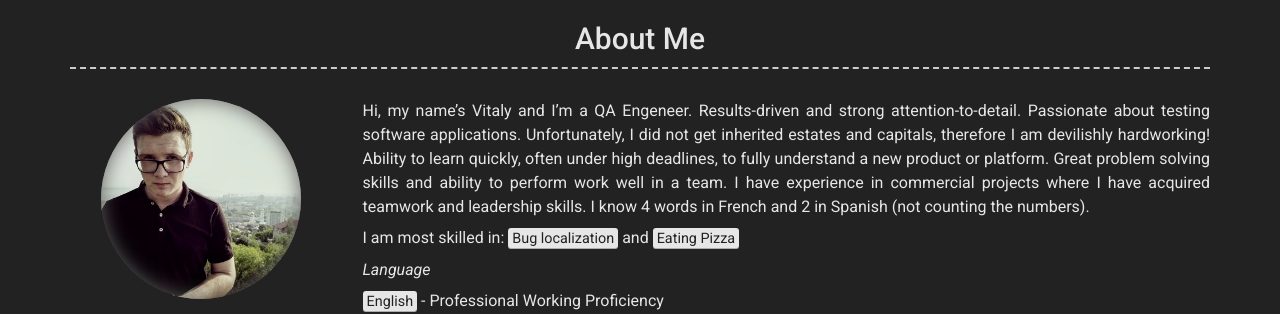
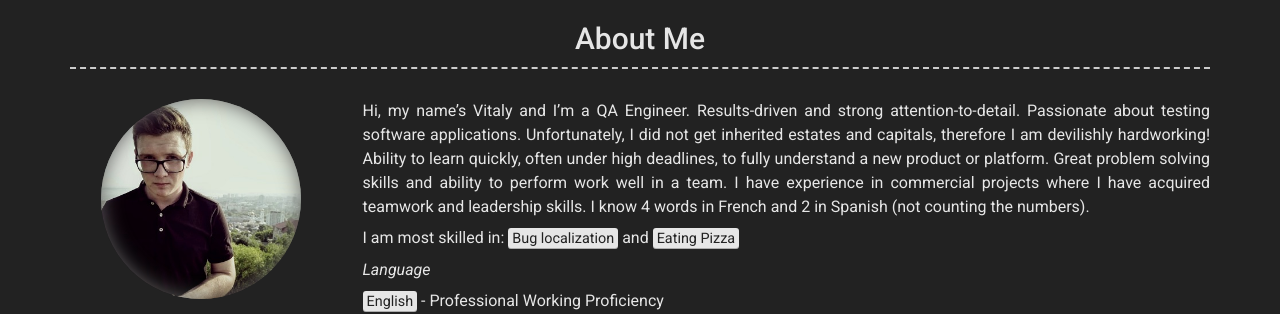
Before and after one commit to VitoOsyko/gadaborshev.github.io, a Jekyll site: the page built from index.md, in a window 1280 px wide. Shown: the part 155-469 px from the top of the page. Built offline with Jekyll 4.4.1, drawn with Linux system fonts in a browser that asks for light colours; nearby versions of some CDN libraries.

Commit message:
Update _config.yml

```diff
--- a/_config.yml
+++ b/_config.yml
@@ -48,7 +48,7 @@ additional_links:
 about_title: About Me
 about_profile_image: images/profile.jpg
 about_content: | # this will include new lines to allow paragraphs
-  Hi, my name's Vitaly and I'm a QA Engeneer. Results-driven and strong attention-to-detail. Passionate about testing software applications. Unfortunately, I did not get inherited estates and capitals, therefore I am devilishly hardworking! Ability to learn quickly, often under high deadlines, to fully understand a new product or platform. Great problem solving skills and ability to perform work well in a team. I have experience in commercial projects where I have acquired teamwork and leadership skills. I know 4 words in French and 2 in Spanish (not counting the numbers).
+  Hi, my name's Vitaly and I'm a QA Engineer. Results-driven and strong attention-to-detail. Passionate about testing software applications. Unfortunately, I did not get inherited estates and capitals, therefore I am devilishly hardworking! Ability to learn quickly, often under high deadlines, to fully understand a new product or platform. Great problem solving skills and ability to perform work well in a team. I have experience in commercial projects where I have acquired teamwork and leadership skills. I know 4 words in French and 2 in Spanish (not counting the numbers).
 
   I am most skilled in: <mark>Bug localization</mark> and <mark>Eating Pizza</mark>
 
```
